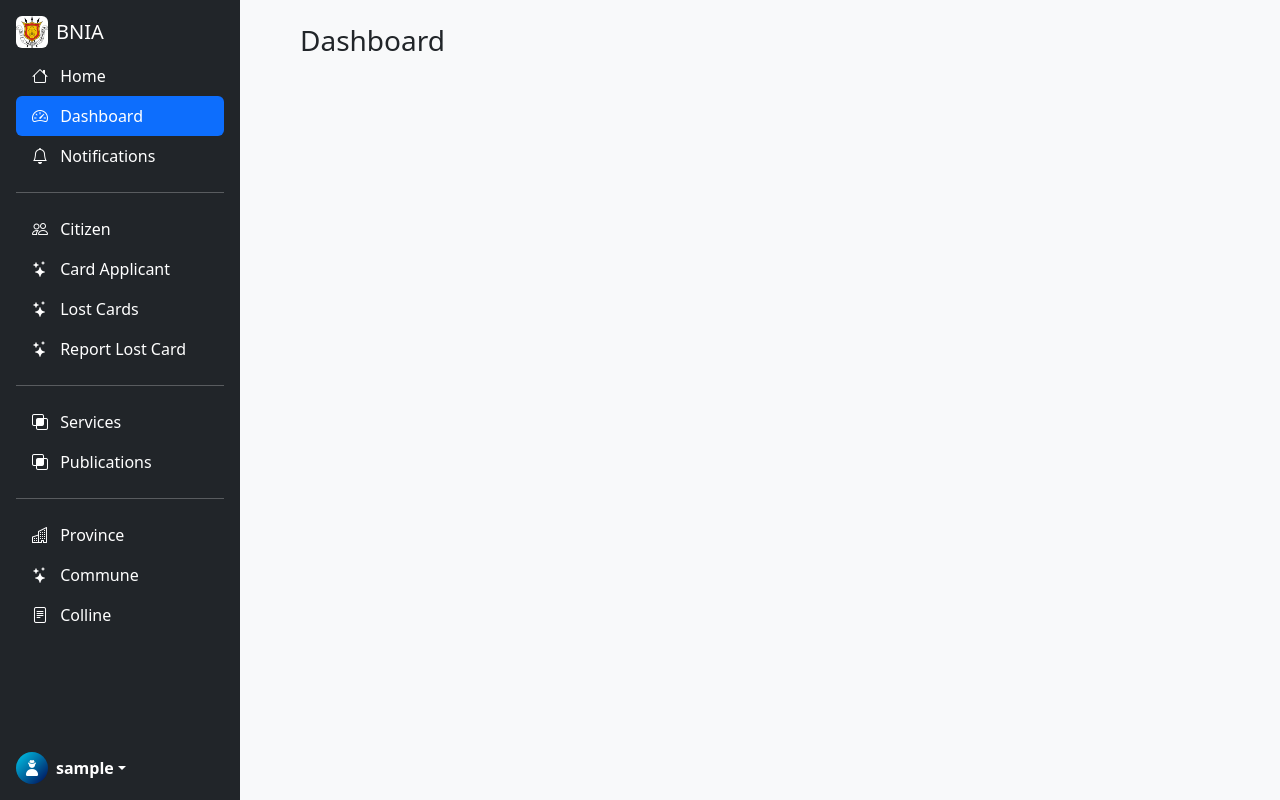
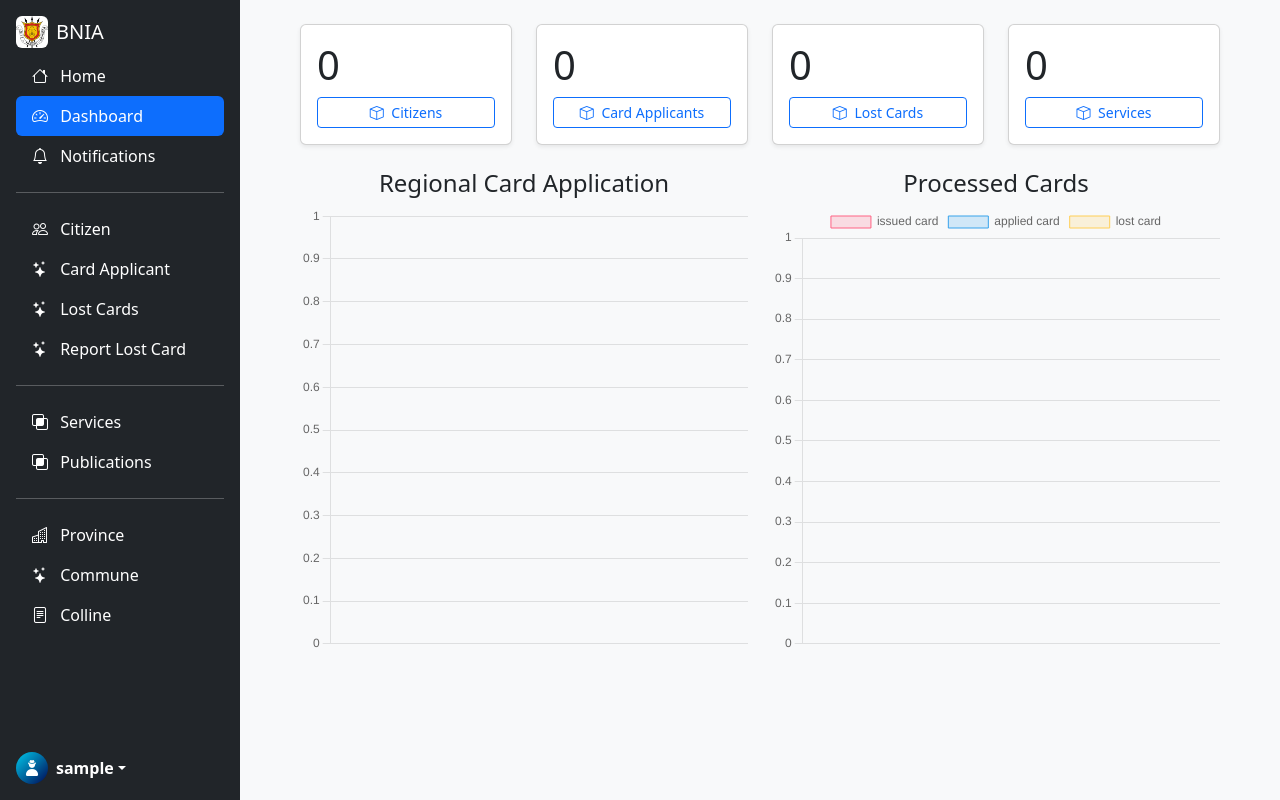
Before and after one commit to RUKIMIRANA/bnias, a Django app: page /dashboard in a window 1280 px wide. Run offline with Django 5.2, Linux system fonts and the light colour scheme; the visitor is signed in with stand-in values (Sample User, id 1); data that the repository does not hold is empty; some libraries are stand-ins or nearby versions.

Commit message:
dashboard chart

```diff
--- a/management/views.py
+++ b/management/views.py
@@ -10,7 +10,7 @@ from .models import (
     LostIdCardReport,
     RegisteredIdCardApplication,
 )
-from django.db.models import Q
+from django.db.models import Q, Count
 from django.contrib import messages
 from django.core.paginator import Paginator
 from django.contrib.auth.models import User
@@ -49,7 +49,27 @@ class PublicationDetail(DetailView):
 @login_required(login_url="/login")
 @require_http_methods(["GET", "POST"])
 def dashboard(request):
-    return render(request, "dashboard/index.html")
+    citizen_count = Citizen.objects.count()
+    service_count = Service.objects.count()
+    lost_count = LostIdCardReport.objects.count()
+    applicant_count = RegisteredIdCardApplication.objects.count()
+    regions = (
+        RegisteredIdCardApplication.objects.values("province_id", "province__name")
+        .annotate(count=Count("province_id"))
+        .order_by("province_id")
+    )
+    print(regions)
+    return render(
+        request,
+        "dashboard/index.html",
+        {
+            "regions": regions,
+            "lost_count": lost_count,
+            "service_count": service_count,
+            "citizen_count": citizen_count,
+            "applicant_count": applicant_count,
+        },
+    )
 
 
 @require_http_methods(["GET", "POST"])
--- a/templates/dashboard/index.html
+++ b/templates/dashboard/index.html
@@ -1,3 +1,114 @@
 {% extends 'layouts/dashboard.html' %} {% load static %} {% block content %}
-<h3>Dashboard</h3>
+<div class="row">
+  <div class="col-md-3 col-sm-6">
+    <div class="card card-body shadow-sm">
+      <h1>{{ citizen_count }}</h1>
+      <a href="{% url 'citizen' %}" class="btn btn-sm btn-outline-primary">
+        <i class="bi bi-box me-1"></i> Citizens
+      </a>
+    </div>
+  </div>
+  <div class="col-md-3 col-sm-6">
+    <div class="card card-body shadow-sm">
+      <h1>{{ applicant_count }}</h1>
+      <a href="{% url 'applicant' %}" class="btn btn-sm btn-outline-primary">
+        <i class="bi bi-box me-1"></i> Card Applicants
+      </a>
+    </div>
+  </div>
+  <div class="col-md-3 col-sm-6">
+    <div class="card card-body shadow-sm">
+      <h1>{{ lost_count }}</h1>
+      <a href="{% url 'lost-cards' %}" class="btn btn-sm btn-outline-primary">
+        <i class="bi bi-box me-1"></i> Lost Cards
+      </a>
+    </div>
+  </div>
+  <div class="col-md-3 col-sm-6">
+    <div class="card card-body shadow-sm">
+      <h1>{{ service_count }}</h1>
+      <a href="{% url 'services' %}" class="btn btn-sm btn-outline-primary">
+        <i class="bi bi-box me-1"></i> Services
+      </a>
+    </div>
+  </div>
+  <div class="col-md-6 text-center my-4">
+    <h4>Regional Card Application</h4>
+    <canvas id="region-chart"></canvas>
+  </div>
+  <div class="col-md-6 text-center my-4">
+    <h4>Processed Cards</h4>
+    <canvas id="process-chart"></canvas>
+  </div>
+</div>
+{% endblock %} {% block scripts %}
+<script src="{% static 'vendor/chartjs/chart.min.js' %}"></script>
+<script>
+  const backgroundColor = [
+    "rgba(255, 99, 132, 0.2)",
+    "rgba(54, 162, 235, 0.2)",
+    "rgba(255, 206, 86, 0.2)",
+    "rgba(75, 192, 192, 0.2)",
+    "rgba(153, 102, 255, 0.2)",
+    "rgba(255, 159, 64, 0.2)",
+  ];
+  const borderColor = [
+    "rgba(255, 99, 132, 1)",
+    "rgba(54, 162, 235, 1)",
+    "rgba(255, 206, 86, 1)",
+    "rgba(75, 192, 192, 1)",
+    "rgba(153, 102, 255, 1)",
+    "rgba(255, 159, 64, 1)",
+  ];
+
+  const regionChart = document.getElementById("region-chart").getContext("2d");
+  const processChart = document
+    .getElementById("process-chart")
+    .getContext("2d");
+
+  let regionLabels = [];
+  let regionData = [];
+
+  processLabels = ['issued card', 'applied card', 'lost card']
+  processData = [{{citizen_count}}, {{applicant_count}}, {{lost_count}}]
+
+  {% for region in regions %}
+  regionLabels.push('{{region.province__name}}')
+  regionData.push({{region.count}})
+  {% endfor %}
+
+  new Chart(processChart, {
+    type: "pie",
+    options: { scales: { y: { beginAtZero: true } } },
+    data: {
+      labels: processLabels,
+      datasets: [
+        {
+          label: "Regional Card Application",
+          data: processData,
+          backgroundColor,
+          borderColor,
+          borderWidth: 1,
+        },
+      ],
+    },
+  });
+
+  new Chart(regionChart, {
+    type: "doughnut",
+    options: { scales: { y: { beginAtZero: true } } },
+    data: {
+      labels: regionLabels,
+      datasets: [
+        {
+          label: "Processed Cards",
+          data: regionData,
+          backgroundColor,
+          borderColor,
+          borderWidth: 1,
+        },
+      ],
+    },
+  });
+</script>
 {% endblock %}
```
